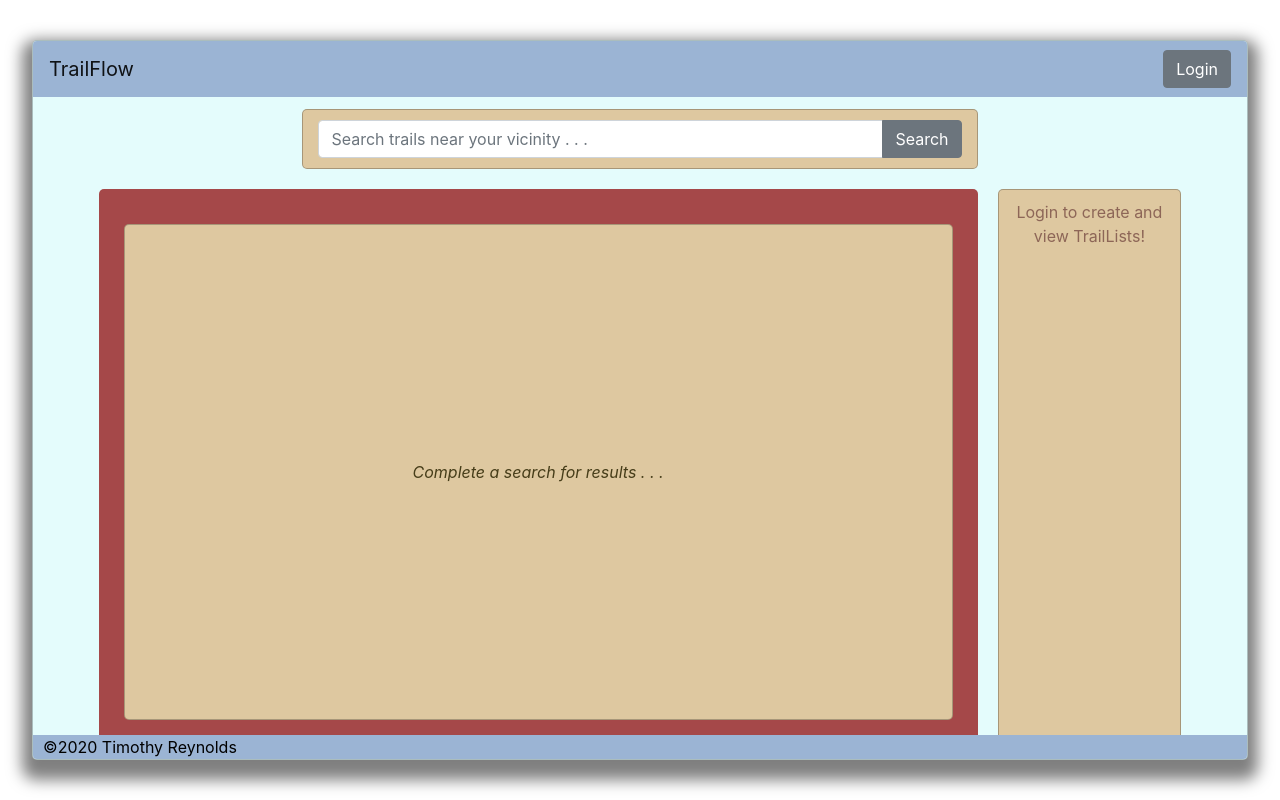
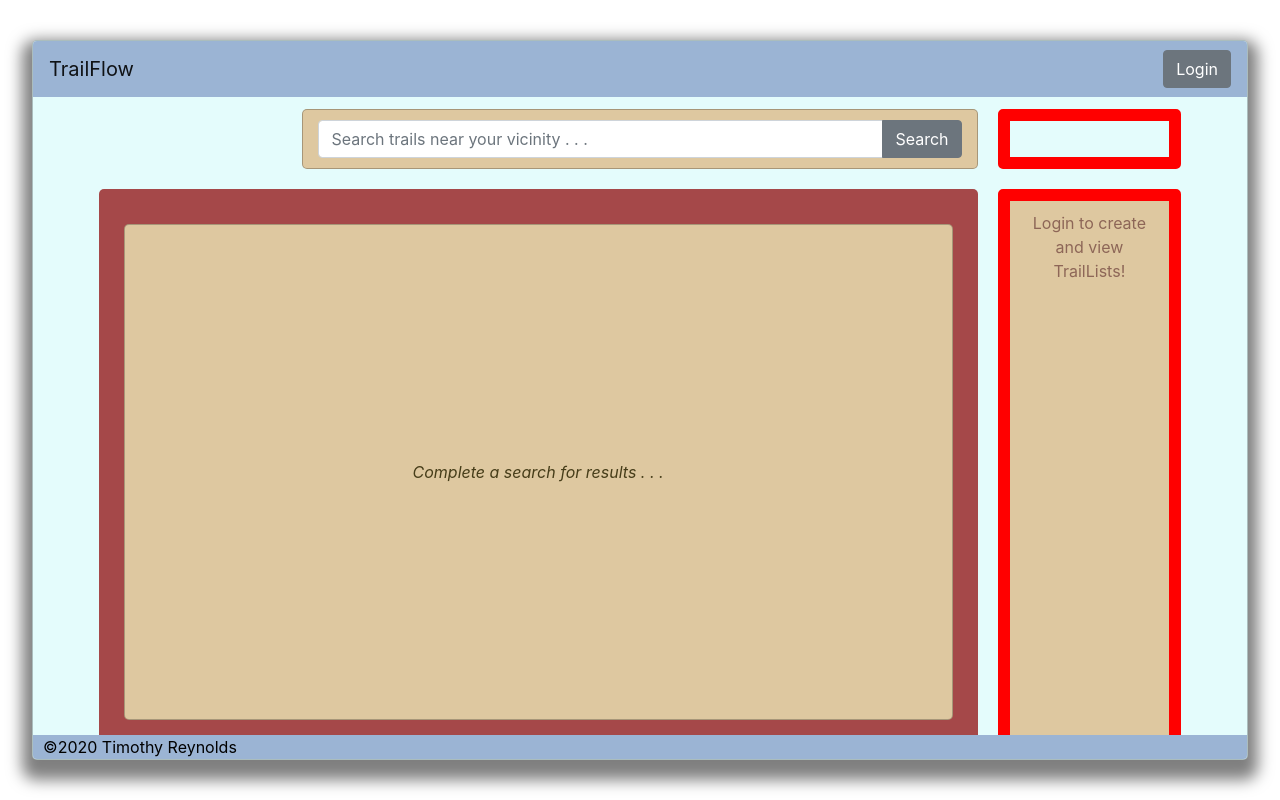
Before and after one commit to tjreynolds91/TrailFlow-Client, a React (Create React App) app: page / in a window 1280 px wide. Built offline with nearby package versions, Linux system fonts and the light colour scheme.

Commit message:
red line

```diff
--- a/src/components/userLists/UserListMenu.jsx
+++ b/src/components/userLists/UserListMenu.jsx
@@ -13,7 +13,7 @@ export default class UserList extends React.Component {
 
   render() {
     return this.props.token ? (
-      <div className="">
+      <div className="listBar">
         <>
           <ListModals token={this.props.token} />
         </>
--- a/src/css/components.css
+++ b/src/css/components.css
@@ -236,3 +236,8 @@ code {
   font-style: oblique;
   cursor: pointer;
 }
+
+.colThree {
+  width: 25vw;
+  border: 12px solid red;
+}
```
Also changed, not shown: 1 other file (tests, documents, lock files or other folders).
